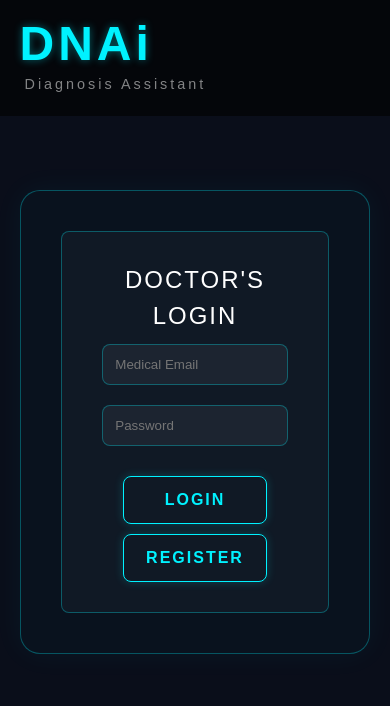
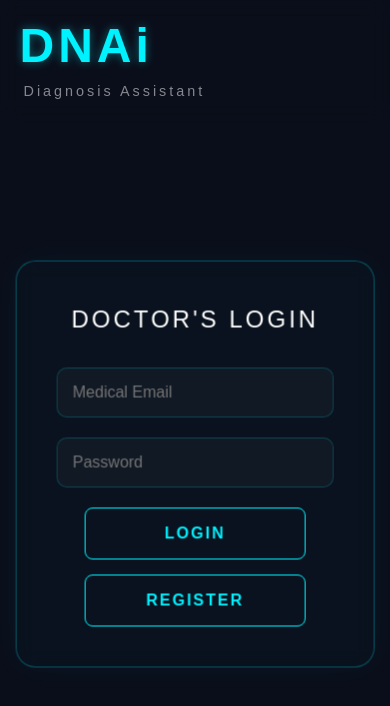
Before and after one commit to kalpeshkarnawat19/DNAi-frontend, a React (Vite) app: page / in a window 390 px wide. Shown: the top 706 px of the page. Built offline with nearby package versions, Linux system fonts and the light colour scheme.

Commit message:
fixed login page UI (logo)

```diff
--- a/src/css/loginpage.css
+++ b/src/css/loginpage.css
@@ -1,3 +1,5 @@
+/* loginpage.css */
+
 :root {
   --deep-bg: #05070a;
   --neon-cyan: #00f2ff;
@@ -12,76 +14,113 @@ body {
   height: 100%;
   margin: 0;
   padding: 0;
+  background: var(--deep-bg);
+  overflow: hidden; /* Prevents awkward scrollbars on the login screen */
 }
 
-body {
-  background: var(--deep-bg);
-  color: white;
-  font-family: Inter, sans-serif;
+/* 1. BRANDING: FIXED & ISOLATED */
+.branding {
+  position: fixed;
+  top: 60px;
+  left: 50px;
+  text-align: left;
+  z-index: 1000;
+  pointer-events: none;
+
+  /* THE FIX: Remove any background color */
+  background: transparent !important;
+  background-color: transparent !important;
+  border: none !important;
+  box-shadow: none !important;
 }
 
-.branding {
-  position: fixed;
-  top: 40px;
-  left: 40px;
-  text-align: left;
-  z-index: 10;
+.logo {
+  font-size: 3.0rem !important;
+  font-weight: 900;
+  color: var(--neon-cyan);
+  letter-spacing: 4px;
+  line-height: 1.1;
+  text-shadow: 0 0 10px rgba(0, 242, 255, 0.4);
+  margin: 0;
 }
 
+.tagline {
+  font-size: 0.9rem;
+  opacity: 0.5;
+  letter-spacing: 3px;
+  margin-top: 8px;
+  margin-left: 4px;
+  color: white;
+}
+
+/* 2. THE FIX: LOCKED CENTERING FOR THE LOGIN BOX */
 .page-wrapper {
   min-height: 100vh;
   width: 100vw;
-  display: flex;
-  align-items: center;
-  justify-content: center;
-  padding: 20px;
+  position: relative;
 }
 
 .container {
-  width: min(800px, 92vw);
+  position: fixed;
+  top: 55%; /* Slightly lower than 50% to give the logo more breathing room */
+  left: 50%;
+  transform: translate(-50%, -50%);
+  width: min(500px, 92vw); /* Narrower for a cleaner login look */
   padding: 40px;
   border-radius: 20px;
   border: 1px solid rgba(0, 242, 255, 0.3);
   background: rgba(0, 242, 255, 0.02);
+  backdrop-filter: blur(10px);
   box-shadow: 0 0 30px rgba(0, 242, 255, 0.05);
   display: flex;
-  justify-content: center;
-  gap: 40px;
+  flex-direction: column;
+  gap: 20px;
 }
 
-.login-section,
-.register-section {
-  border: 1px solid rgba(0, 242, 255, 0.3);
-  padding: 30px;
-  background: rgba(255, 255, 255, 0.03);
-  border-radius: 8px;
-  flex: 1;
+.login-section {
+  width: 100%;
   text-align: center;
   display: flex;
   flex-direction: column;
   align-items: center;
 }
 
+.login-section h2 {
+  font-weight: 200;
+  letter-spacing: 3px;
+  margin-bottom: 30px;
+  color: white;
+}
+
+/* 3. INPUTS & BUTTONS */
 .input-box {
-  width: 90%;
-  padding: 12px;
+  width: 100%;
+  padding: 15px;
   margin-bottom: 20px;
-  border: 1px solid rgba(0, 242, 255, 0.3);
-  border-radius: 8px;
-  background: rgba(255, 255, 255, 0.05);
+  border: 1px solid rgba(0, 242, 255, 0.2);
+  border-radius: 10px;
+  background: rgba(255, 255, 255, 0.03);
   color: white;
   outline: none;
+  font-size: 1rem;
+  transition: border-color 0.3s ease;
 }
 
 .input-box:focus {
   border-color: var(--neon-cyan);
 }
 
-.login-btn,
-.register-btn {
-  width: 70%;
-  margin-top: 10px;
-  padding: 14px;
+.button-group {
+  width: 100%;
+  display: flex;
+  flex-direction: column;
+  gap: 15px;
+  align-items: center;
+}
+
+.login-btn {
+  width: 80%;
+  padding: 16px;
   background: transparent;
   border: 1px solid var(--neon-cyan);
   color: var(--neon-cyan);
@@ -90,17 +129,17 @@ body {
   text-transform: uppercase;
   cursor: pointer;
   transition: all 0.3s ease;
-  box-shadow: 0 0 10px rgba(0, 242, 255, 0.2);
   border-radius: 8px;
 }
 
-.login-btn:hover,
-.register-btn:hover {
+.login-btn:hover {
   background: var(--neon-cyan);
   color: black;
   box-shadow: 0 0 20px var(--neon-cyan);
+  transform: translateY(-2px);
 }
 
+/* 4. MODAL OVERLAY */
 .modal-overlay {
   position: fixed;
   top: 0;
@@ -108,77 +147,32 @@ body {
   width: 100vw;
   height: 100vh;
   background: rgba(0, 0, 0, 0.85);
-  backdrop-filter: blur(5px);
+  backdrop-filter: blur(8px);
   display: flex;
   justify-content: center;
   align-items: center;
-  z-index: 100;
+  z-index: 2000;
 }
 
 .modal-card {
-  background: #141824;
+  background: #05070a;
   padding: 3rem;
-  border-radius: 16px;
-  border: 1px solid #00d9ff;
+  border-radius: 20px;
+  border: 1px solid var(--neon-cyan);
   width: 90%;
   max-width: 450px;
-  display: flex;
-  flex-direction: column;
-  align-items: center;
-  text-align: center;
-  box-shadow: 0 0 40px rgba(0, 217, 255, 0.15);
-  animation: modalFadeIn 0.3s ease-out;
-}
-
-.modal-card h3 {
-  color: #00d9ff;
-  margin-bottom: 30px;
-  text-transform: uppercase;
-  letter-spacing: 2px;
-}
-
-.modal-actions {
-  width: 100%;
-  display: flex;
-  flex-direction: column;
-  align-items: center;
-  gap: 15px;
-  margin-top: 10px;
+  box-shadow: 0 0 40px rgba(0, 242, 255, 0.15);
 }
 
 .subtle-cancel {
   background: transparent;
   border: none;
-  color: #4a5061;
+  color: rgba(255, 255, 255, 0.4);
   font-size: 0.85rem;
   cursor: pointer;
-  margin-top: 10px;
+  margin-top: 5px;
 }
 
 .subtle-cancel:hover {
   color: white;
 }
-
-@keyframes modalFadeIn {
-  from {
-    opacity: 0;
-    transform: translateY(-20px);
-  }
-
-  to {
-    opacity: 1;
-    transform: translateY(0);
-  }
-}
-
-@media (max-width: 900px) {
-  .container {
-    flex-direction: column;
-    align-items: center;
-  }
-
-  .login-section,
-  .register-section {
-    width: min(420px, 100%);
-  }
-}
```
